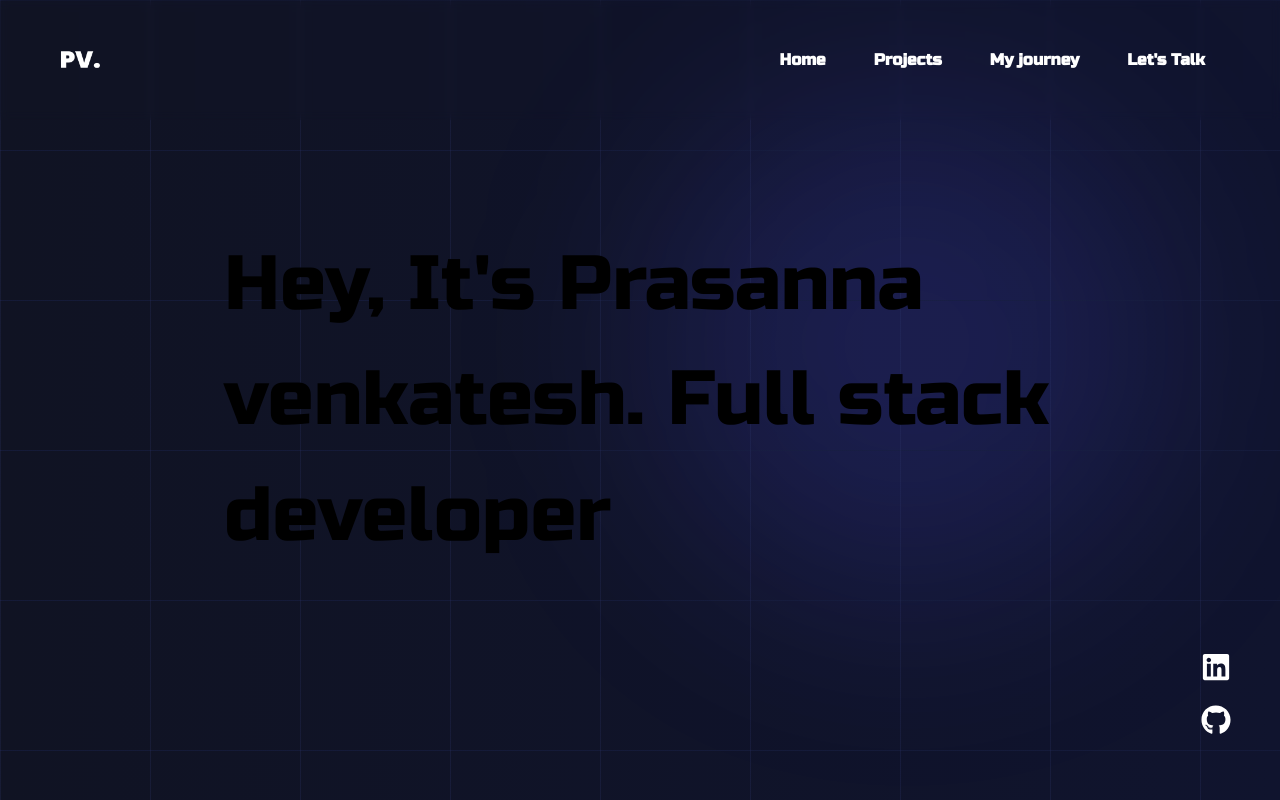
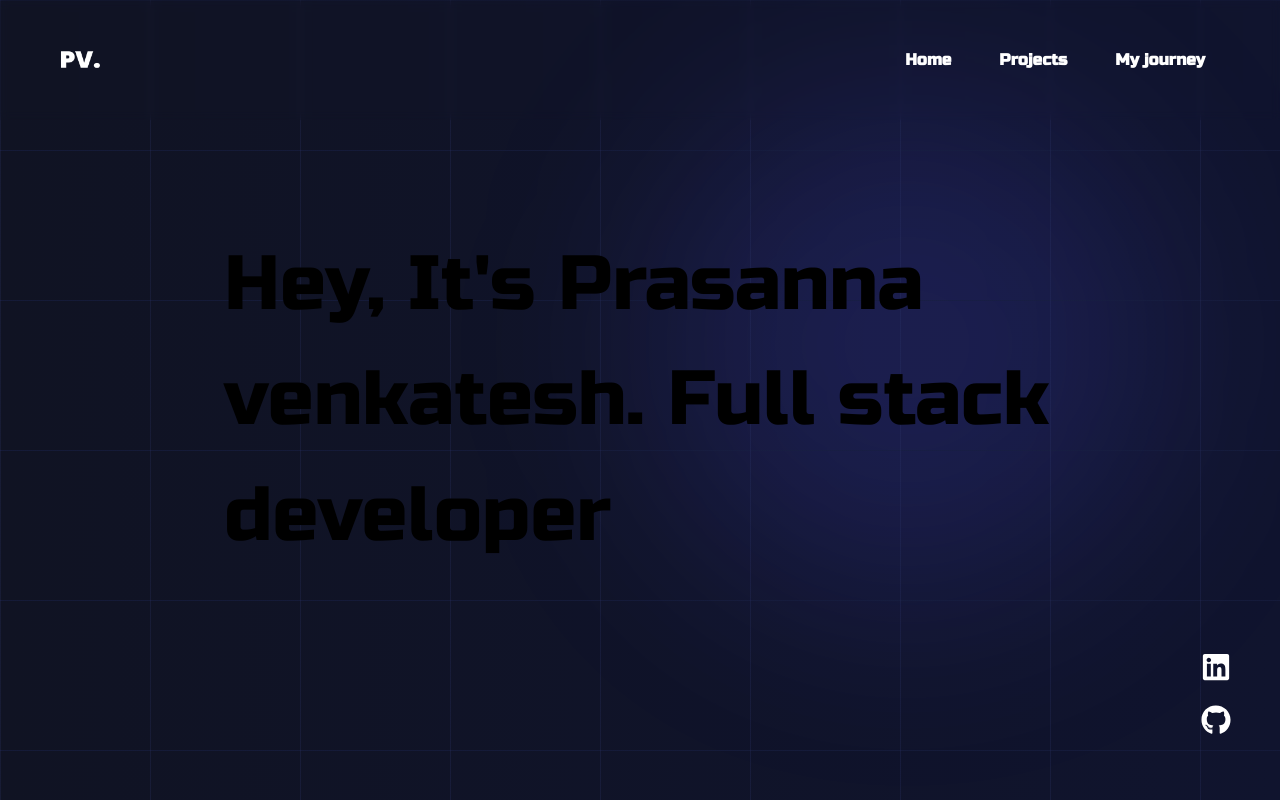
Before and after one commit to Prasanna-dot/my-portfolio, a Next.js app: page / in a window 1280 px wide. Built offline with nearby package versions, Linux system fonts and the light colour scheme.

Commit message:
Update Navbar.tsx

```diff
--- a/src/components/Navbar.tsx
+++ b/src/components/Navbar.tsx
@@ -63,17 +63,17 @@ const NavBar = () => {
                 Projects
               </a>
               <a
-                href="/#my-journey"
+                href="/my-journey"
                 className="mx-3 block rounded-lg px-3 py-2 text-base font-semibold leading-7 text-[#ffffff] hover:bg-indigo-500"
               >
                 My journey
               </a>
-              <a
+{/*               <a
                 href="#"
                 className="mx-3 block rounded-lg px-3 py-2 text-base font-semibold leading-7 text-[#ffffff] hover:bg-indigo-500"
               >
                 Let's Talk
-              </a>
+              </a> */}
           </div>
         </div>
       </nav>
```
